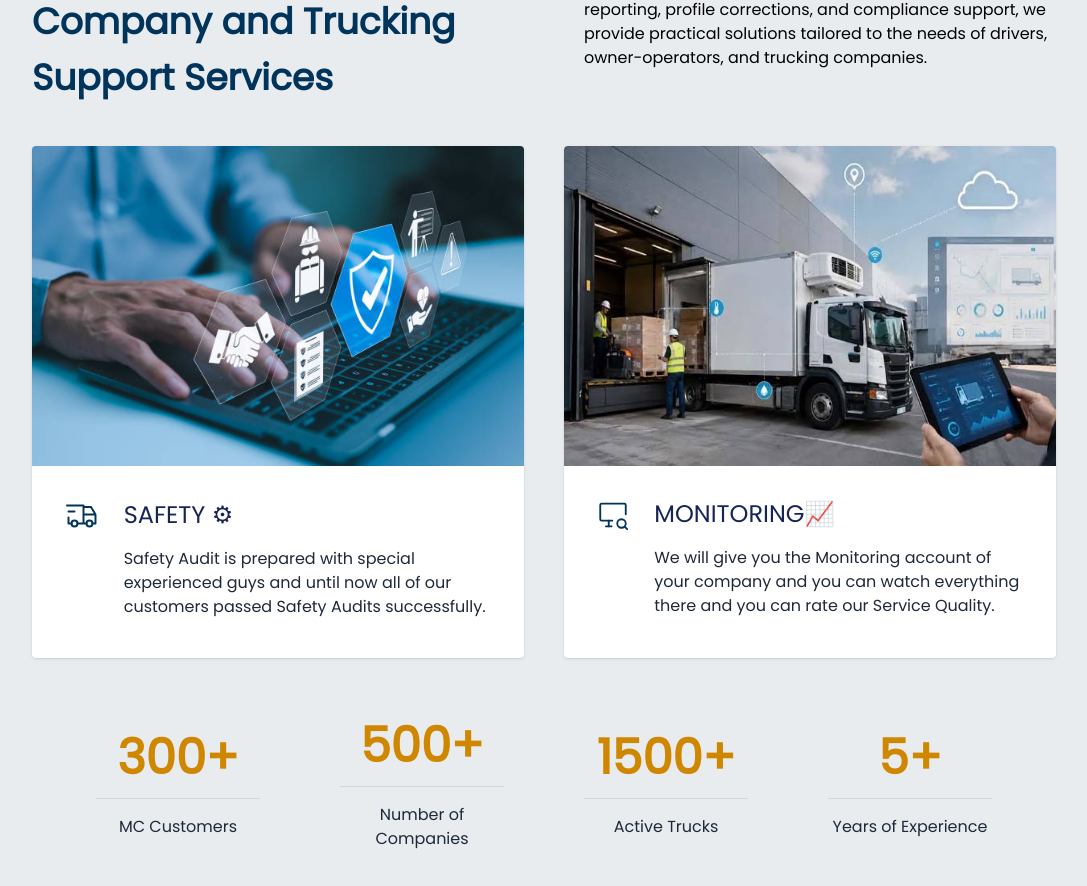
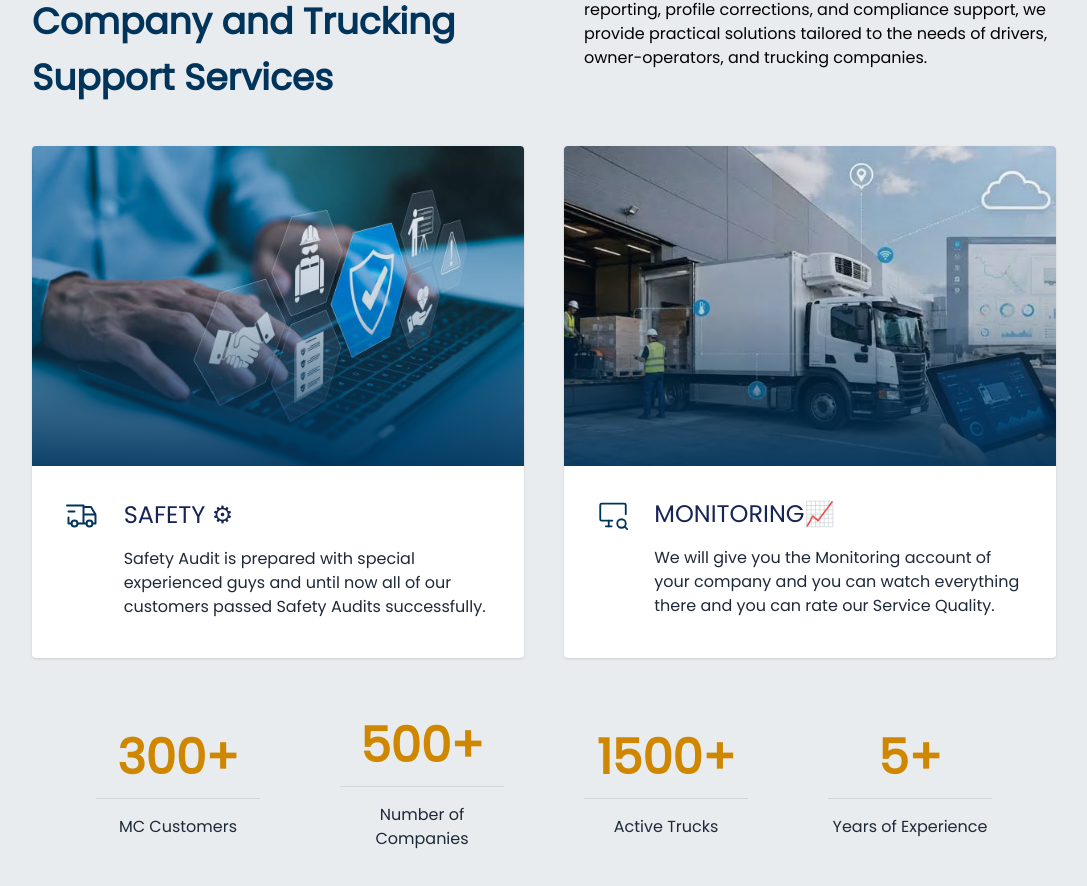
Before and after one commit to asadbekraimjanov/ag-eld-service, a Vue app: page / in a window 1280 px wide. Shown: the part 2738-3624 px from the top of the page, without its empty margins (96-1183 px from the left). Built offline with nearby package versions, Linux system fonts and the light colour scheme.

Commit message:
modified

```diff
--- a/src/views/main/AboutUs.vue
+++ b/src/views/main/AboutUs.vue
@@ -11,22 +11,34 @@
     </div>
     <div class="w-full flex justify-between items-center pt-10">
         <div class="w-[48%] bg-white rounded overflow-hidden shadow">
-            <img src="@/assets/images/safety.jpg" class="w-full h-[45vh] lg:h-[40vh] hover:scale-105 transition-all duration-500" alt="">
+            <div class="relative overflow-hidden group">
+                <img src="@/assets/images/safety.jpg" class="w-full h-[45vh] lg:h-[40vh] object-cover transition-transform duration-500 group-hover:scale-105" alt="">
+
+                <div class="absolute inset-0 bg-gradient-to-t from-[#00345b]/90 via-[#00345b]/20 to-transparent"></div>
+            </div>
             <div class="min-h-[12rem] flex items-start gap-6 p-8">
                 <img src="@/assets/tabler-icons/truck-delivery.svg" class="w-24" alt="">
                 <div>
                     <p class="text-2xl font-medium text-blue-950">SAFETY <span class="font-serif">⚙</span></p>
-                    <p class="text-gray-800 mt-4">Safety Audit is prepared with special experienced guys and until now all of our customers passed Safety Audits successfully.</p>
+                    <p class="text-gray-800 mt-4">
+                        Safety Audit is prepared with special experienced guys and until now all of our customers passed Safety Audits successfully.
+                    </p>
                 </div>
             </div>
         </div>
+
         <div class="w-[48%] bg-white rounded overflow-hidden shadow">
-            <img src="@/assets/images/monitoringgg.jpg" class="w-full h-[45vh] lg:h-[40vh] hover:scale-105 transition-all duration-500" alt="">
+            <div class="relative overflow-hidden group">
+                <img src="@/assets/images/monitoringgg.jpg" class="w-full h-[45vh] lg:h-[40vh] object-cover transition-transform duration-500 group-hover:scale-105" alt="">
+                <div class="absolute inset-0 bg-gradient-to-t from-[#00345b]/90 via-[#00345b]/20 to-transparent"></div>
+            </div>
             <div class="min-h-[12rem] flex items-start gap-6 p-8">
                 <img src="@/assets/tabler-icons/device-desktop-search.svg" class="w-24" alt="">
                 <div>
                     <p class="text-2xl font-medium text-blue-950">MONITORING📈</p>
-                    <p class="text-gray-800 mt-4">We will give you the Monitoring account of your company and you can watch everything there and you can rate our Service Quality.</p>
+                    <p class="text-gray-800 mt-4">
+                        We will give you the Monitoring account of your company and you can watch everything there and you can rate our Service Quality.
+                    </p>
                 </div>
             </div>
         </div>
```
